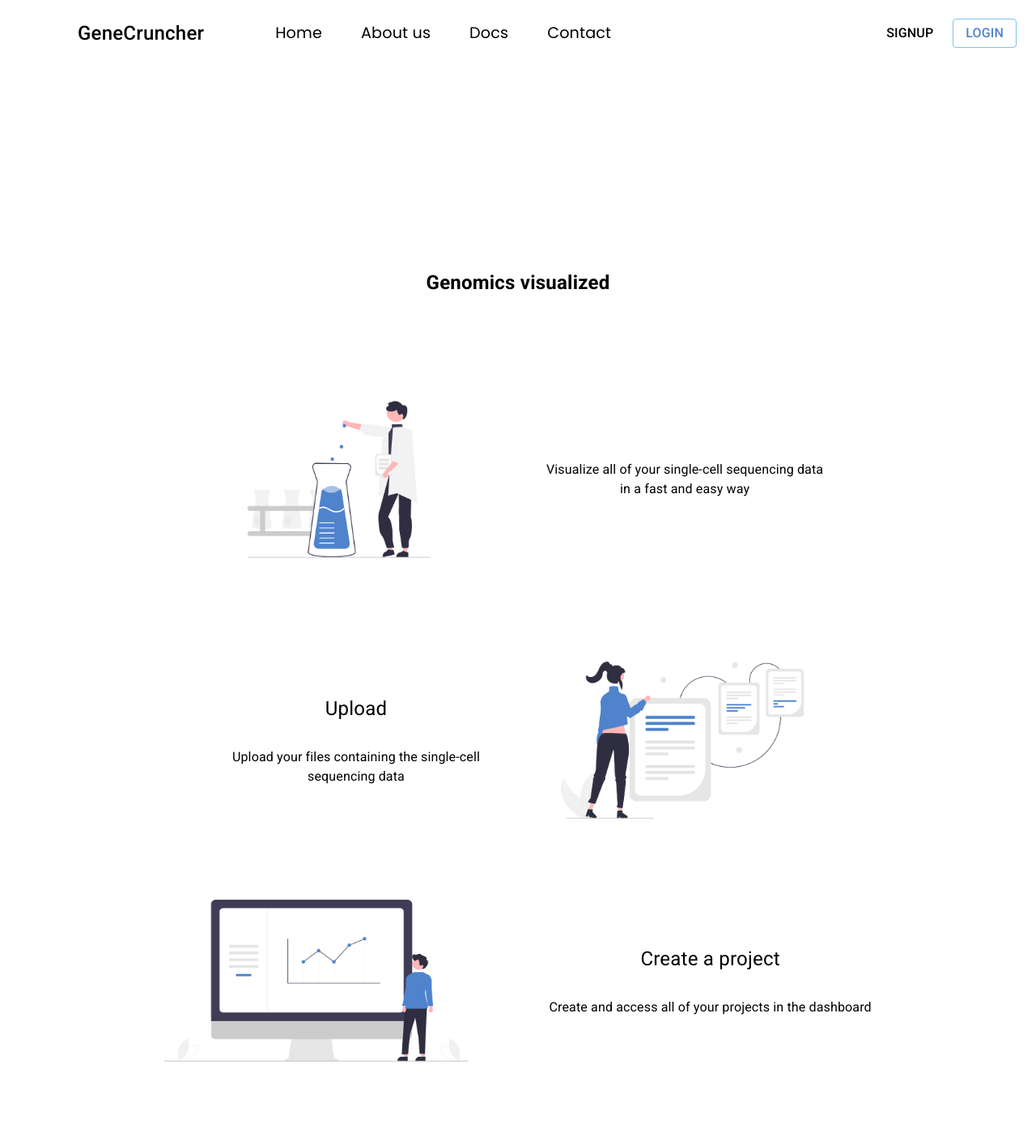
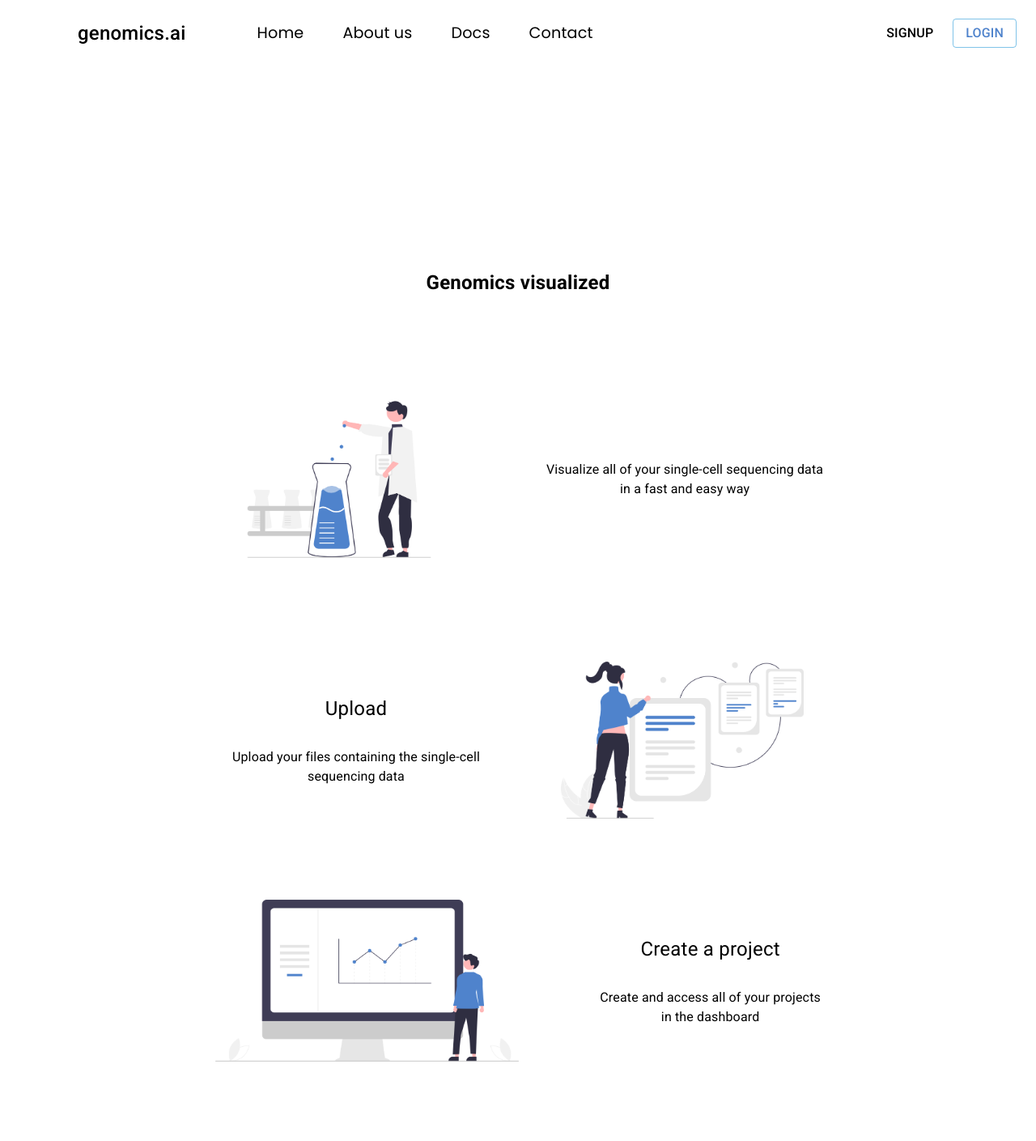
Before and after one commit to jst-seminar-rostlab-tum/genomics.ai, a React (Create React App) app: page / in a window 1280 px wide. Shown: the top 1409 px of the page at 81% size. Built offline with nearby package versions, Linux system fonts and the light colour scheme; a web font is replaced by a local one.

Commit message:
finished footer and changed name to genomics.ai

```diff
--- a/src/components/LandingPage/pages/Home/Home.jsx
+++ b/src/components/LandingPage/pages/Home/Home.jsx
@@ -39,7 +39,8 @@ function Home() {
         <img className={styles.illustration3} src={logo3} alt="explanation" />
         <div className={styles.explanationRight}>
           <Typography className={styles.illustrationTitle} sx={{ fontSize: '24px' }}>Create a project</Typography>
-          <Typography>Create and access all of your projects in the dashboard</Typography>
+          <Typography>Create and access all of your projects</Typography>
+          <Typography>in the dashboard</Typography>
         </div>
       </div>
       <div className={styles.infoContainer}>
--- a/src/components/NavBar/NavBar.jsx
+++ b/src/components/NavBar/NavBar.jsx
@@ -58,7 +58,7 @@ const NavBar = () => {
               <Logo className={styles.logo} />
             </a>
           </IconButton>
-          <Typography sx={{ fontSize: '24px', fontWeight: '500' }}>GeneCruncher</Typography>
+          <Typography sx={{ fontSize: '24px', fontWeight: '500' }}>genomics.ai</Typography>
           <Box sx={{ flexGrow: 1 }}>
             <Typography variant="h6" component="div" sx={{ flexGrow: 1 }}>
               <ul>
```
